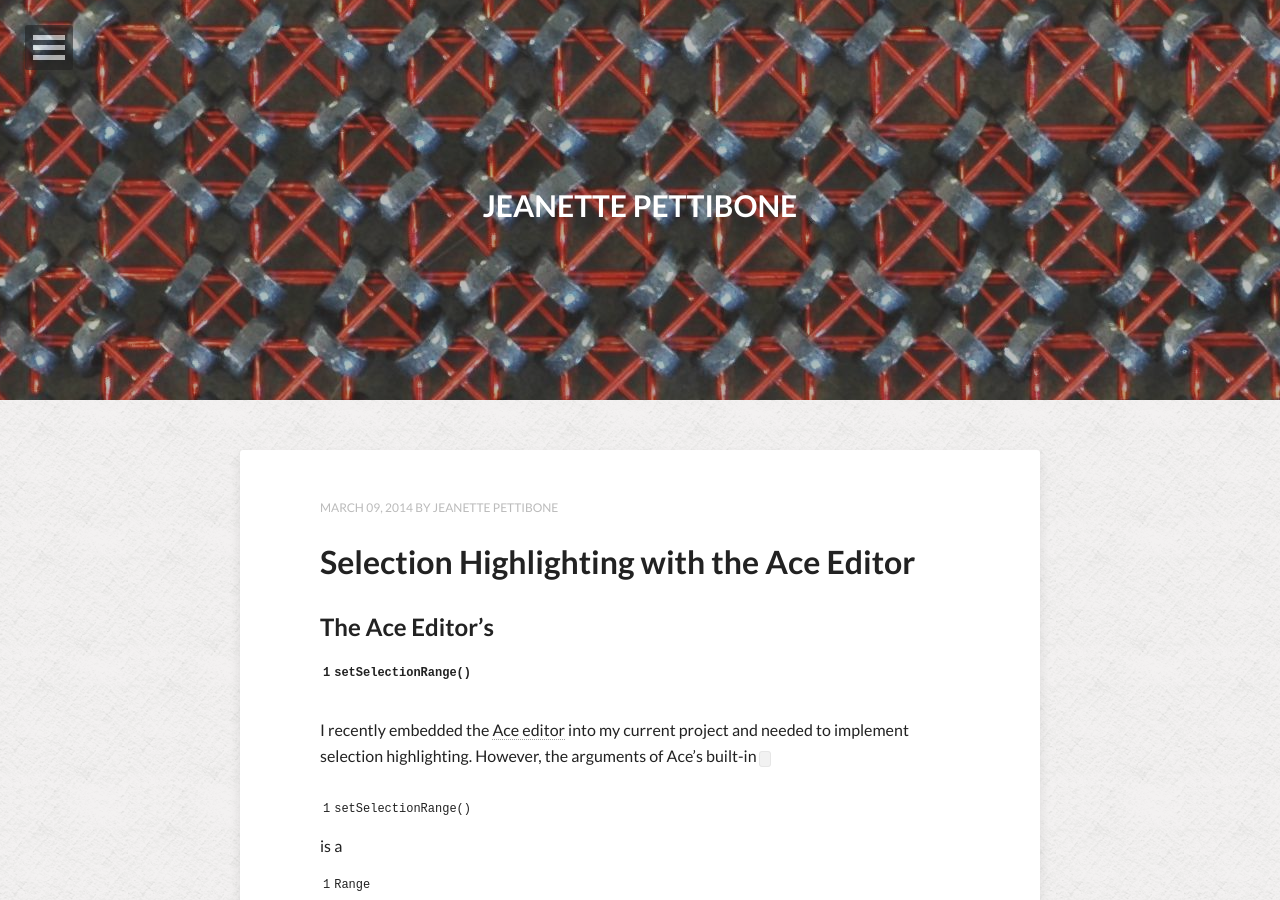
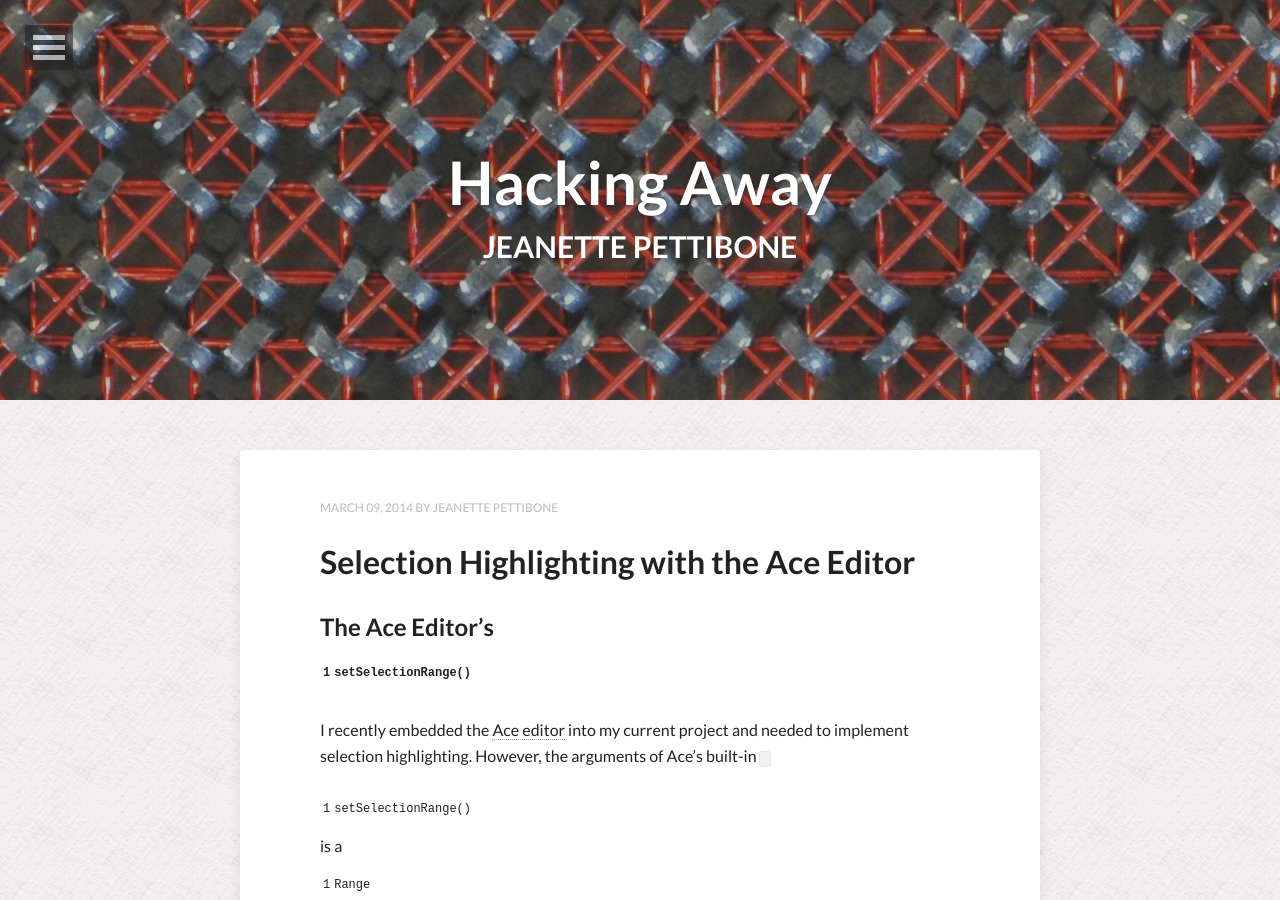
Before and after one commit to jgpettibone/jgpettibone.github.io, a Jekyll site: the page built from index.html, in a window 1280 px wide and 900 px high. Built offline with Jekyll 4.4.1, drawn with Linux system fonts in a browser that asks for light colours; nearby versions of some CDN libraries; the list of posts is cut into pages by our own code.

Commit message:
added a title

```diff
--- a/_config.yml
+++ b/_config.yml
@@ -1,4 +1,4 @@
-title:
+title:            Hacking Away
 description:
 disqus_shortname:
 #Your site's domain goes here. Leave localhost server or blank when working locally.
@@ -9,7 +9,7 @@ url:              http://jgpettibone.github.io
 owner:
   name:           Jeanette Pettibone
   avatar:         mylinkedinphoto.jpg
-  bio:            "Software engineer living in San Francisco."
+  bio:            "Software engineer in San Francisco."
   email:
   # Social networking links used in footer. Update and remove as you like.
   twitter:
```
